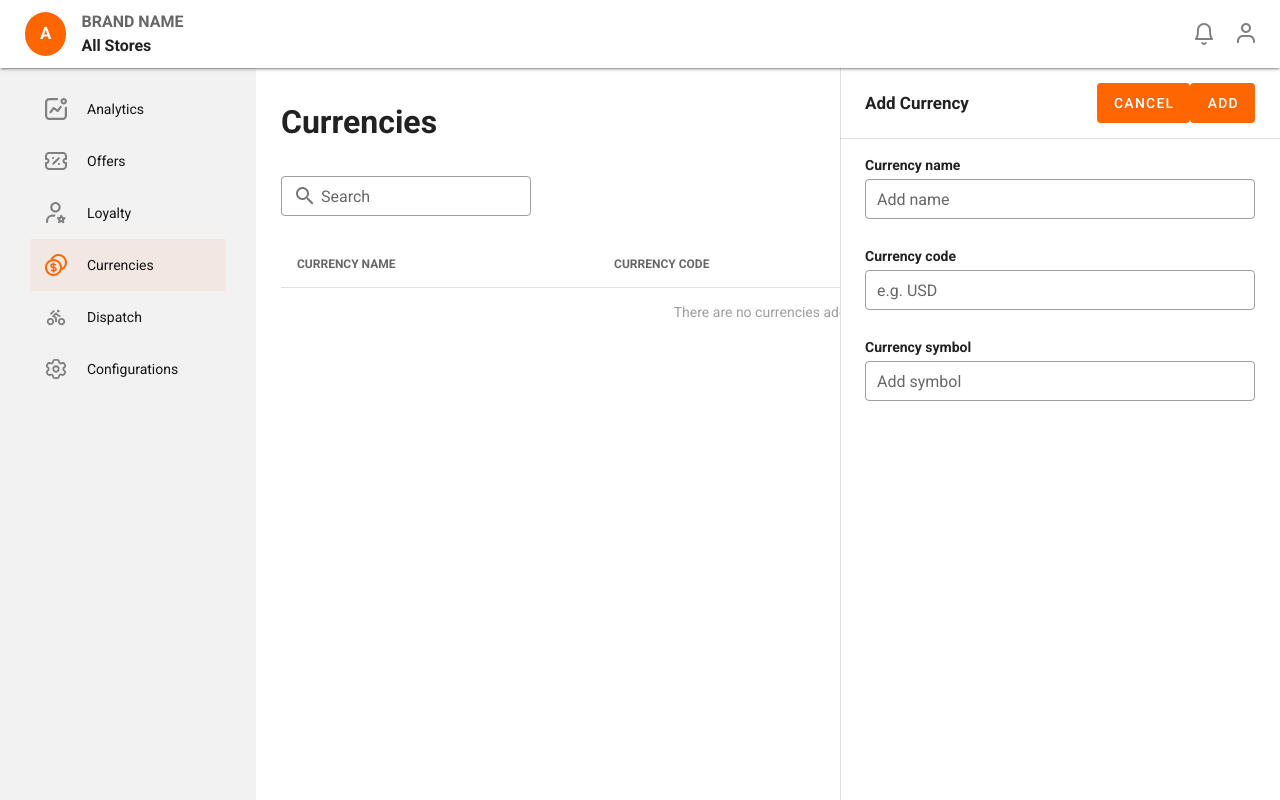
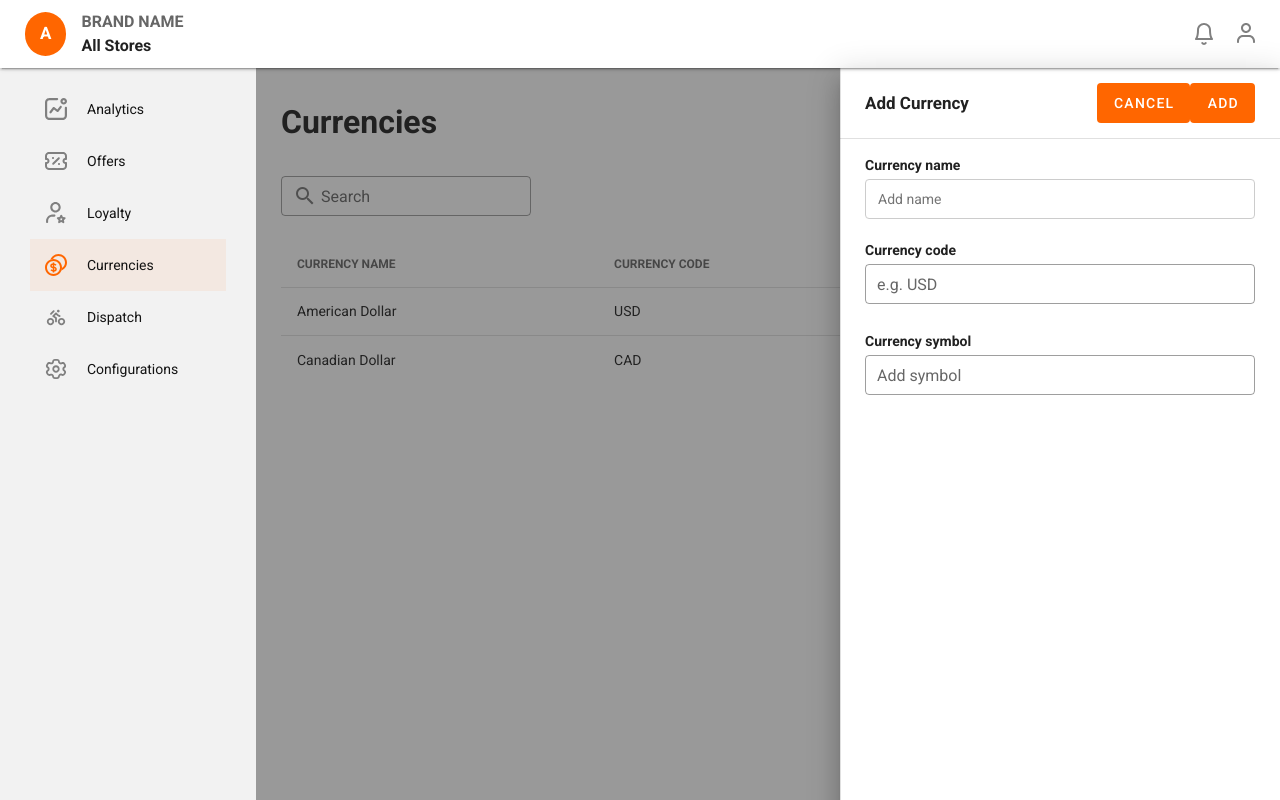
Before and after one commit to darkovasic/menu-test, a Nuxt app: page /currencies in a window 1280 px wide. Built offline with nearby package versions, Linux system fonts and the light colour scheme.

Commit message:
set currencies table

```diff
--- a/components/Admin/Sidebar.vue
+++ b/components/Admin/Sidebar.vue
@@ -54,48 +54,38 @@ export default {
 </script>
 
 
-<style scoped>
-.active {
-  background-color: rgba(255, 102, 0, 0.07);
-}
+<style lang="sass" scoped>
+.active
+  background-color: rgba(255, 102, 0, 0.07)
 
-.sidenav {
-  height: 100%;
-  width: 20%;
-  background-color: #F2F2F2;
+.sidenav
+  height: 100%
+  width: 20%
+  background-color: #F2F2F2
+  box-sizing: border-box
+  padding: 15px 30px
 
-  box-sizing: border-box;
-  padding: 15px 30px;
-}
+.icon
+  margin-right: 20px
+  height: 22px
+  width: 22px
 
-.icon {
-  margin-right: 20px;
-  height: 22px;
-  width: 22px;
-}
+.nav-list
+  list-style: none
+  padding: 0
+  margin: 0
 
+.nav-item
+  display: flex
+  padding: 15px
+  align-items: center
 
-.nav-list {
-  list-style: none;
-  padding: 0;
-  margin: 0;
-}
-
-.nav-item {
-  display: flex;
-  padding: 15px;
-  align-items: center;
-
-}
-
-.nav-item a {
-  text-decoration: none;
-  color: #141414;
-  font-size: 14px;
-}
+.nav-item a
+  text-decoration: none
+  color: #141414
+  font-size: 14px
 
 .nav-item a:hover,
-.nav-item a:active {
-  color: #FF6600 ;
-}
+.nav-item a:active
+  color: #FF6600
 </style>
--- a/components/UI/Input.vue
+++ b/components/UI/Input.vue
@@ -1,7 +1,6 @@
 <template>
   <v-text-field
     v-bind="$attrs"
-    :value="value"
     outlined
     dense
     solo
--- a/pages/currencies/index.vue
+++ b/pages/currencies/index.vue
@@ -1,6 +1,4 @@
 <template>
-  <!-- <v-row>
-    <v-col md="9"> -->
   <div class="currencies-container">
     <div class="top">
       <div class="top-left-div">
@@ -26,8 +24,8 @@
     <div class="table-wrapper">
         <v-data-table
           :headers="headers"
-          :items="desserts"
-          item-key="name"
+          :items="currencies"
+          item-key="id"
           :items-per-page="5"
           class="elevation-0"
           hide-default-footer
@@ -37,11 +35,12 @@
     </div>
     <v-navigation-drawer
       absolute
-      permanent
+      temporary
       right
       width="440px"
       v-model="drawer"
     >
+      <form @submit.prevent="submit">
         <div class="add-currency-header">
           <div class="add-currency-title">
             <p>Add Currency</p>
@@ -49,43 +48,43 @@
           <div class="add-currency-buttons text-right">
             <Button
               type="button"
-            @click.stop="drawer = !drawer"
             >Cancel</Button>
             <Button
-            type="button"
-            @click.stop="drawer = !drawer"
+              type="submit"
             >Add</Button>
           </div>
         </div>
         <v-divider></v-divider>
         <div class="add-currency-form">
           <p>Currency name</p>
-        <Input
+          <input
             type="text"
-          label="Add name"
+            placeholder="Add name"
+            :value="currencyName"
+            @input="updateCurrencyName"
           />
           <p>Currency code</p>
           <Input
             type="text"
+
             label="e.g. USD"
           />
           <p>Currency symbol</p>
           <Input
             type="text"
+
             label="Add symbol"
           />
         </div>
-
+      </form>
     </v-navigation-drawer>
   </div>
-
-    <!-- </v-col>
-  </v-row> -->
 </template>
 
 <script>
 import Button from '@/components/UI/Button.vue';
 import Input from '@/components/UI/Input.vue';
+import {mapGetters, mapState} from 'vuex';
 
 export default {
   layout: 'admin',
@@ -97,11 +96,28 @@ export default {
   data() {
     return {
       headers:[
-        { text: 'Currency Name'.toUpperCase(), value: 'curr-name' },
-        { text: 'Currency Code'.toUpperCase(), value: 'curr-code' },
-        { text: 'Currency Symbol'.toUpperCase(), value: 'curr-symbol' },
+        { text: 'Currency Name'.toUpperCase(), value: 'name' },
+        { text: 'Currency Code'.toUpperCase(), value: 'code' },
+        { text: 'Currency Symbol'.toUpperCase(), value: 'symbol' },
       ],
-      drawer: true
+      drawer: true,
+    }
+  },
+  computed: {
+    ...mapGetters([
+        'currency',
+        'currencies',
+    ]),
+    ...mapState({
+      currencyName: state => state.currency.name
+    })
+  },
+  methods: {
+    updateCurrencyName (e) {
+      this.$store.commit('updateCurrencyName', e.target.value)
+    },
+    submit (e) {
+      this.$store.commit('updateCurrencies', e.target.value)
     }
   }
 }
@@ -169,4 +185,14 @@ top-left-div h1
   font-size: 14px
   line-height: 22px
 
+.add-currency-form input
+  width: 100%
+  min-height: 40px
+  font-size: 14px
+  padding: 0 12px
+  border: 1px solid #ccc
+  margin-bottom: 20px
+  -webkit-border-radius: 2px
+  -moz-border-radius: 2px
+  border-radius: 4px
 </style>
--- /dev/null
+++ b/store/index.js
@@ -0,0 +1,48 @@
+import Vuex from 'vuex';
+
+const createStore = () => {
+    return new Vuex.Store({
+        state: {
+            currencies: [
+                { id: 1, name: 'American Dollar', code: 'USD', symbol: '$' },
+                { id: 2, name: 'Canadian Dollar', code: 'CAD', symbol: '$' },
+            ],
+            currency: {
+                name: '',
+                code: '',
+                symbol: ''
+            }
+        },
+        mutations: {
+            // setCurrencies(state, currencies) {
+            //     state.currencies = currencies;
+            // },
+            updateCurrencyName(state, currencyName) {
+                console.log(currencyName);
+                state.currency.name = currencyName;
+            }
+        },
+        actions: {
+            // nuxtServerInit(vuexContext, context) {
+            //     console.log('nuxtServerInit');
+            //     vuexContext.commit('setCurrencies', [
+            //         { id: 1, name: 'American Dollar', code: 'USD', symbol: '$' },
+            //         { id: 2, name: 'Canadian Dollar', code: 'CAD', symbol: '$' },
+            //     ]);
+            // },
+            // setCurrencies(vuexContext, currencies) {
+            //     vuexContext.commit('setCurrencies', currencies);
+            // }
+        },
+        getters: {
+            currencies(state) {
+                return state.currencies;
+            },
+            currency(state) {
+                return state.currency;
+            }
+        }
+    });
+}
+
+export default createStore;
```
Lines whose indentation alone changed are shown as unchanged.
